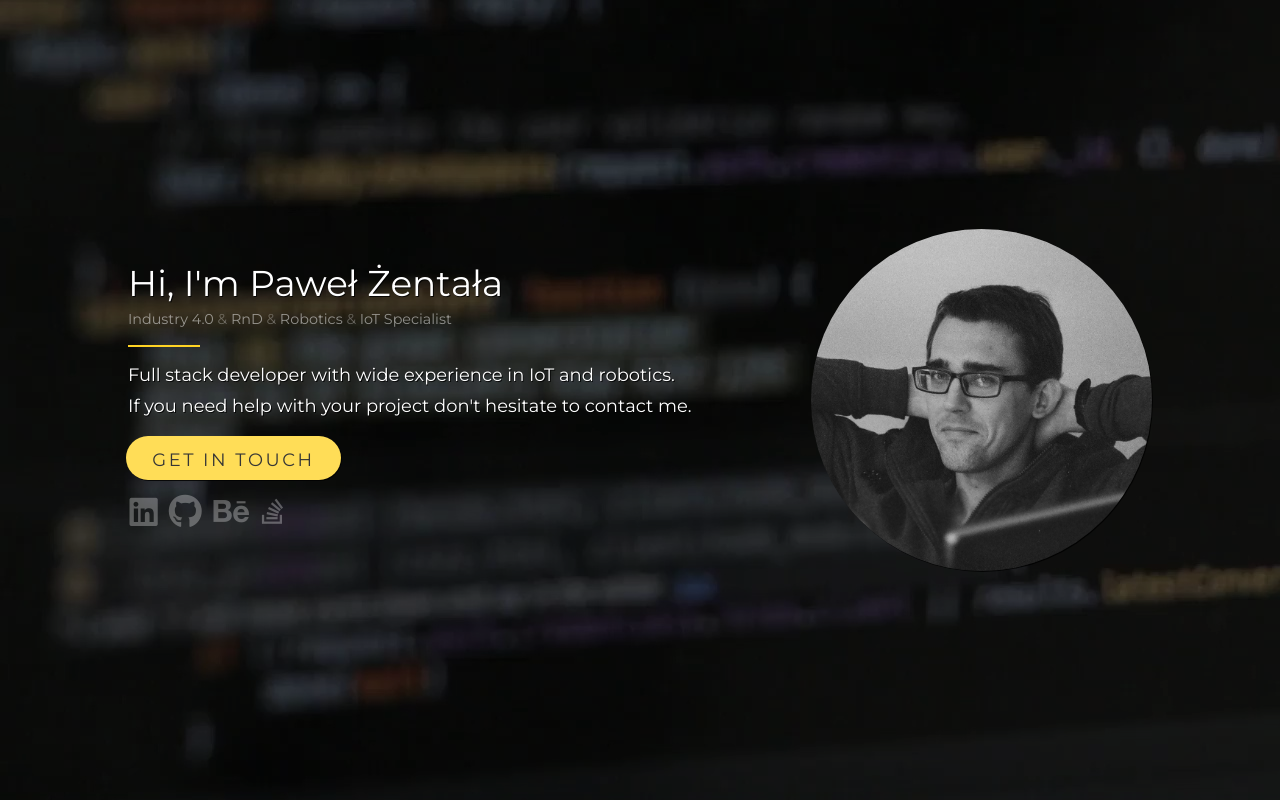
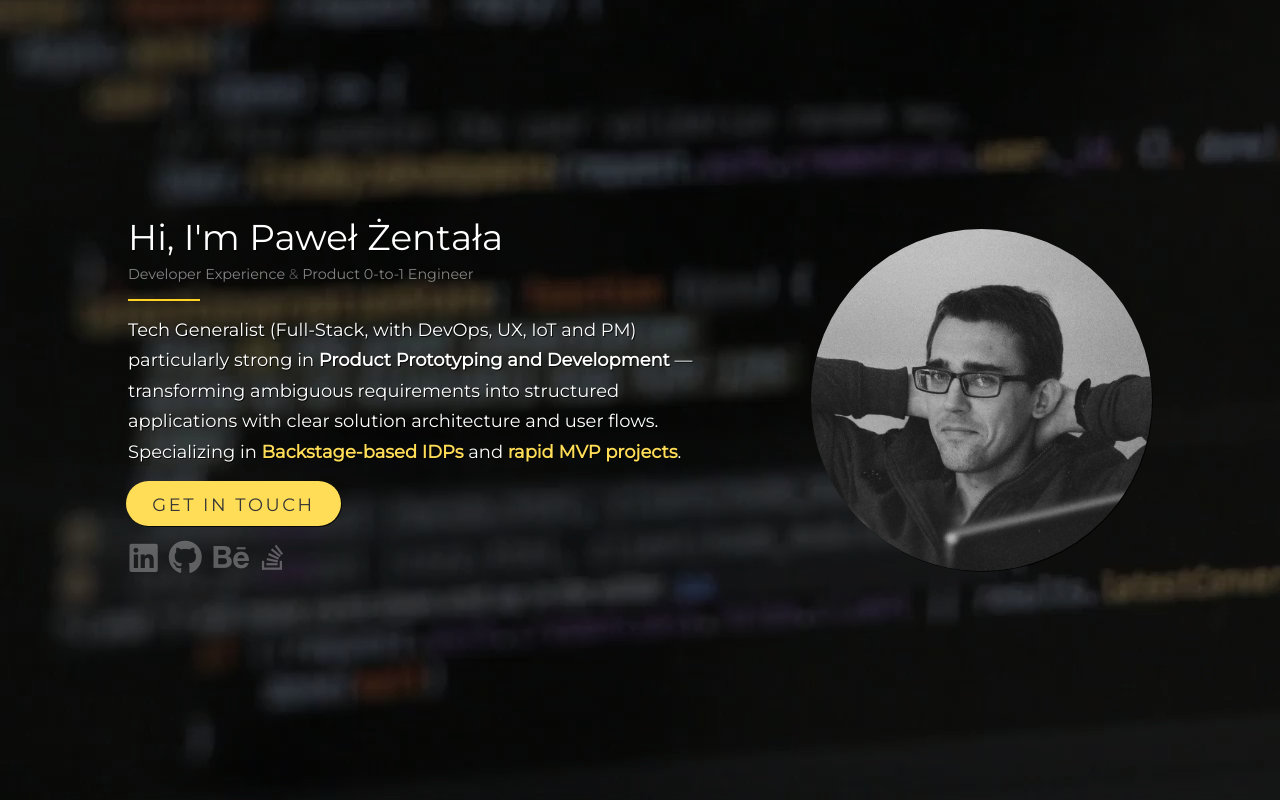
Before and after one commit to zentala/id.zentala.io, a website built with Parcel: page src/index.html in a window 1280 px wide. Built offline with nearby package versions, Linux system fonts and the light colour scheme.

Commit message:
feat(text): update my title & desc on home page

```diff
--- a/src/index.html
+++ b/src/index.html
@@ -41,19 +41,18 @@
         <div class="hello-world__my-photo hello-world__my-photo--small is-image-circle is-hidden is-visible-landscape-xs is-visible-landscape-sm"></div>
         <h1 class="title hello-world__my-name">Hi, I'm Paweł Żentała</h1>
         <h2 class="subtitle hello-world__my-title has-separator"><!-- is-uppercase -->
-          Industry 4.0
+          Developer Experience
           <span class="is-half-transparent">&</span>
-          RnD
-          <span class="is-half-transparent">&</span>
-          Robotics
-          <span class="is-half-transparent">&</span>
-          IoT
-          Specialist
+          Product 0-to-1
+          <span class="subtitle-suffix">Engineer</span>
         </h2>
         <div class="separator"></div>
         <p class="hello-world__my-desc">
-          Full stack developer with wide experience in IoT and robotics.
-          If&nbsp;you need help with your project don't hesitate to contact me.
+          Tech Generalist (Full-Stack, with DevOps, UX, IoT and PM) particularly strong in
+          <strong>Product Prototyping and Development</strong> — transforming ambiguous requirements
+          into structured applications with clear solution architecture and user flows. Specializing in
+          <strong><a href="https://devstage.io" target="_blank">Backstage-based IDPs</a></strong> and <strong><a href="https://zentala.agency" target="_blank">rapid
+          MVP projects</a></strong>.
         </p>
         <a href="mailto:zentala@gmail.com" class="button is-uppercase is-warning is-flatten is-rounded hello-world__contact-me">Get in touch</a>
         <div class="is-clearfix"></div>
--- a/src/scss/_social-media.scss
+++ b/src/scss/_social-media.scss
@@ -28,8 +28,8 @@
   }
 
   a {
-    font-size: map-get($social-media, font-size);
-    color: rgba(map-get($social-media, default-color), 0.3);
+    font-size: map.get($social-media, font-size);
+    color: rgba(map.get($social-media, default-color), 0.3);
     transition: all .2s ease-in-out;
   }
 
--- a/src/scss/_typography.scss
+++ b/src/scss/_typography.scss
@@ -63,3 +63,10 @@ p {
 .title + .subtitle {
   margin-top: -#{$heading-scale*5.5}rem;
 }
+
+/** Subtitle suffix styling (e.g., "Engineer" accent) */
+.subtitle-suffix {
+  // color: map.get($colors, light);
+  // font-weight: 600;
+  // margin-left: 0.5rem;
+}
```
Also changed, not shown: 1 other file.
